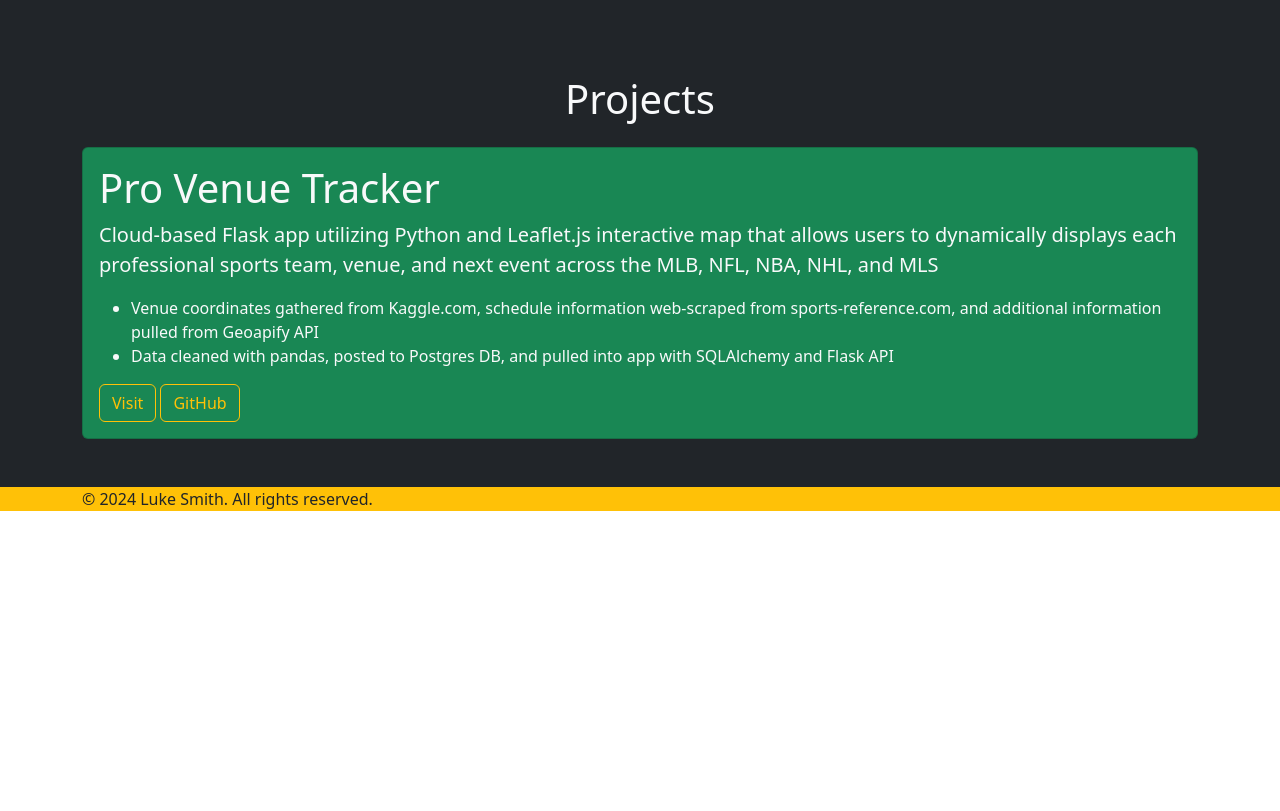
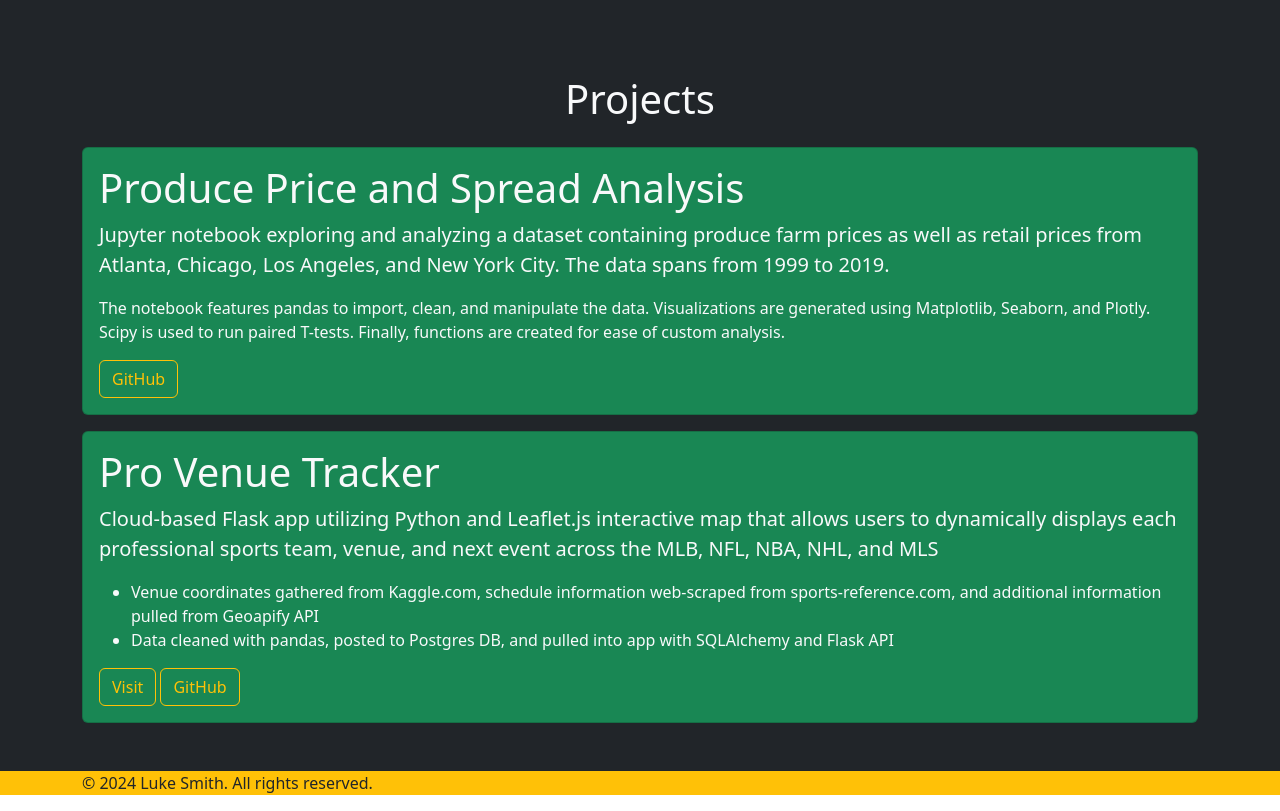
Before and after one commit to lucasjfsmith/personal-website, a plain HTML site: page index.html in a window 1280 px wide. Shown: the part 1420-2231 px from the top of the page. Before the commit the page ends 1947 px from the top, so only its background shows below. Drawn offline with nearby package versions, Linux system fonts and the light colour scheme.

Commit message:
project add

```diff
--- a/index.html
+++ b/index.html
@@ -143,7 +143,30 @@
     <section class="p-5 text-center bg-dark text-light" id="projects">
         <div class="container">
             <h1 class="m-4">Projects</h1>
-            <div class="row text-center">
+            <div class="row text-center g-3">
+                <div class="col">
+                    <div class="card bg-success">
+                        <div class="card-body text-start text-light">
+                            <div class="card-title h1">Produce Price and Spread Analysis</div>
+                            <div class="card-text">
+                                <p class="lead">
+                                    Jupyter notebook exploring and analyzing a dataset containing produce farm prices as well as retail prices
+                                    from Atlanta, Chicago, Los Angeles, and New York City. The data spans from 1999 to 2019.
+                                </p>
+                                <p>
+                                    The notebook features pandas to import, clean, and manipulate the data. Visualizations are generated using
+                                    Matplotlib, Seaborn, and Plotly. Scipy is used to run paired T-tests. Finally, functions are created for ease
+                                    of custom analysis.
+                                </p>
+                            </div>
+                            <a href="https://github.com/lucasjfsmith/agro-expo/blob/main/agriculture_pricing.ipynb" class="btn btn-outline-warning"  target="_blank">
+                                GitHub
+                            </a>
+                        </div>
+                    </div>
+                </div>
+            </div>
+            <div class="row text-center pt-3">
                 <div class="col">
                     <div class="card bg-success">
                         <div class="card-body text-start text-light">
```
